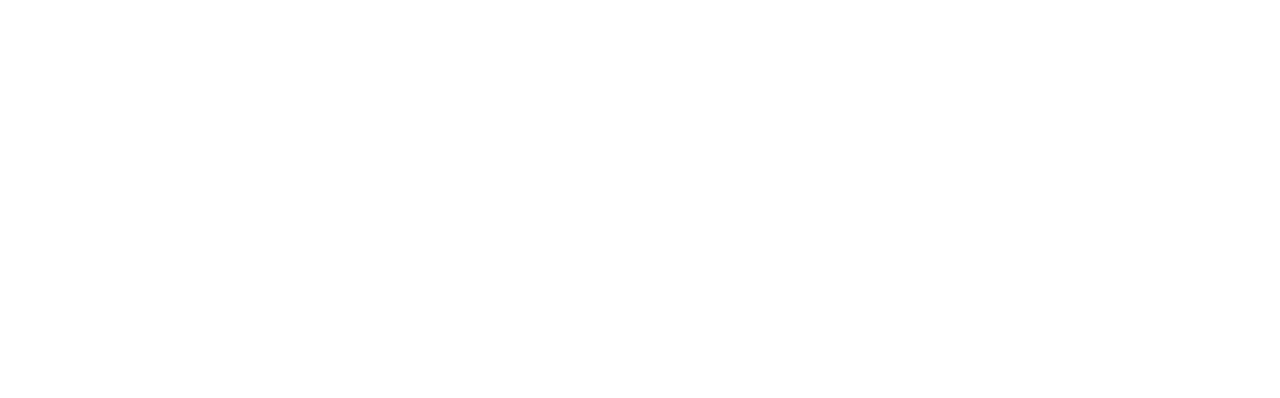
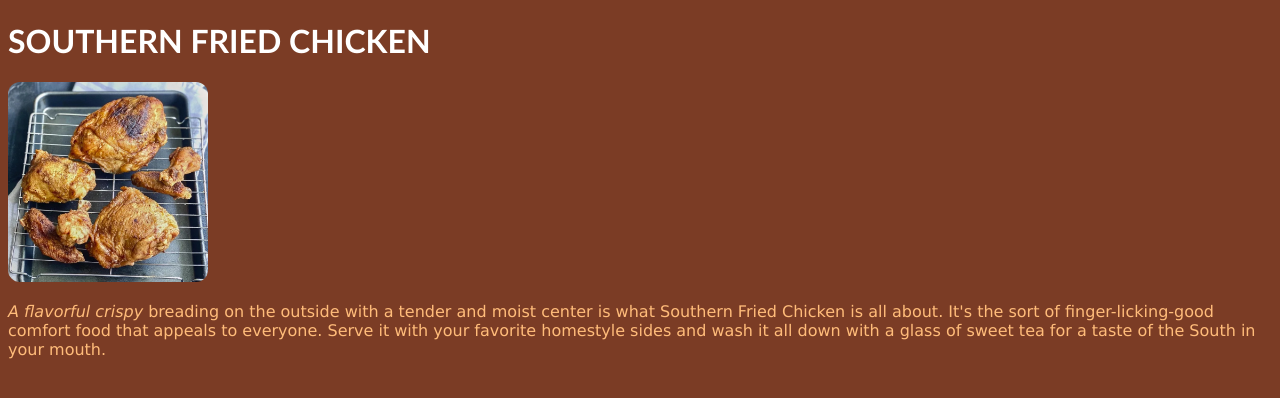
Before and after one commit to Anan-Karanja/Odin-recipes, a plain HTML site: page Recipes/Southernfriedchicken.html in a window 1280 px wide. Drawn offline with Linux system fonts and the light colour scheme.

Commit message:
added a link to the southern fried

```diff
--- a/Recipes/Southernfriedchicken.html
+++ b/Recipes/Southernfriedchicken.html
@@ -5,8 +5,11 @@
     <meta http-equiv="X-UA-Compatible" content="IE=edge">
     <meta name="viewport" content="width=device-width, initial-scale=1.0">
     <title>Document</title>
+    <link rel="stylesheet" href="./style.css">
 </head>
 <body>
-
+    <H1>Southern Fried Chicken</H1>
+    <img class="picha"  src="./Southern Fried Chicken.jpg" alt="">
+    <p> <em> A flavorful crispy</em> breading on the outside with a tender and moist center is what Southern Fried Chicken is all about. It's the sort of finger-licking-good comfort food that appeals to everyone. Serve it with your favorite homestyle sides and wash it all down with a glass of sweet tea for a taste of the South in your mouth.</p>
 </body>
 </html>
--- /dev/null
+++ b/Recipes/style.css
@@ -0,0 +1,20 @@
+body {
+    background-color: rgb(123, 60, 37);
+}
+
+h1 {
+    color: white;
+    font-family: 'Trebuchet MS', 'Lucida Sans Unicode', 'Lucida Grande', 'Lucida Sans', Arial, sans-serif;
+    text-transform: uppercase;
+}
+
+.picha {
+    height: 200px;
+    border-radius: 12px 12px 12px 12px;
+}
+
+p {
+    font-family: 'Lucida Sans', 'Lucida Sans Regular', 'Lucida Grande', 'Lucida Sans Unicode', Geneva, Verdana, sans-serif;
+    color: rgb(255, 188, 122);
+
+}
```
Also changed, not shown: Recipes/Southern Fried Chicken.jpg (added).
